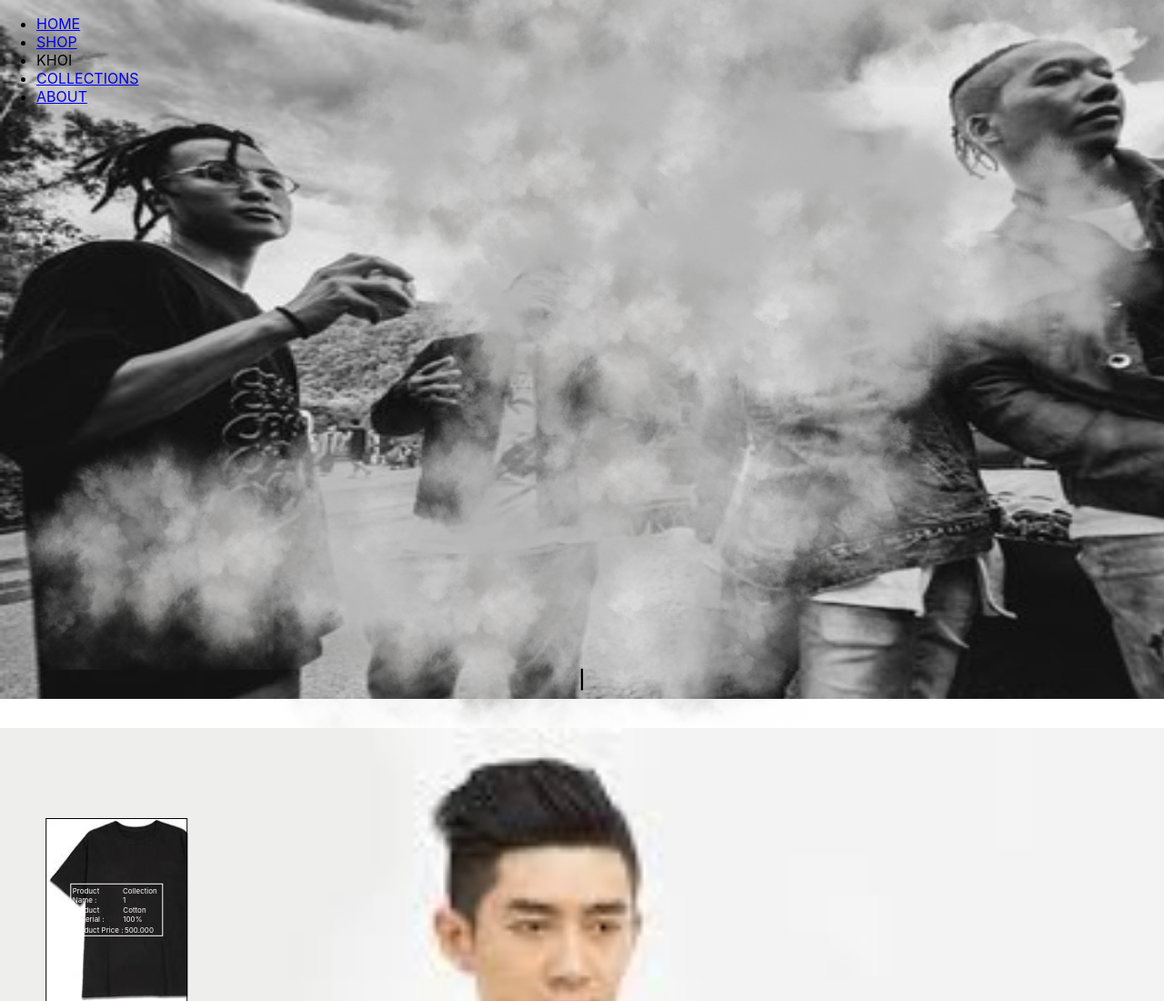
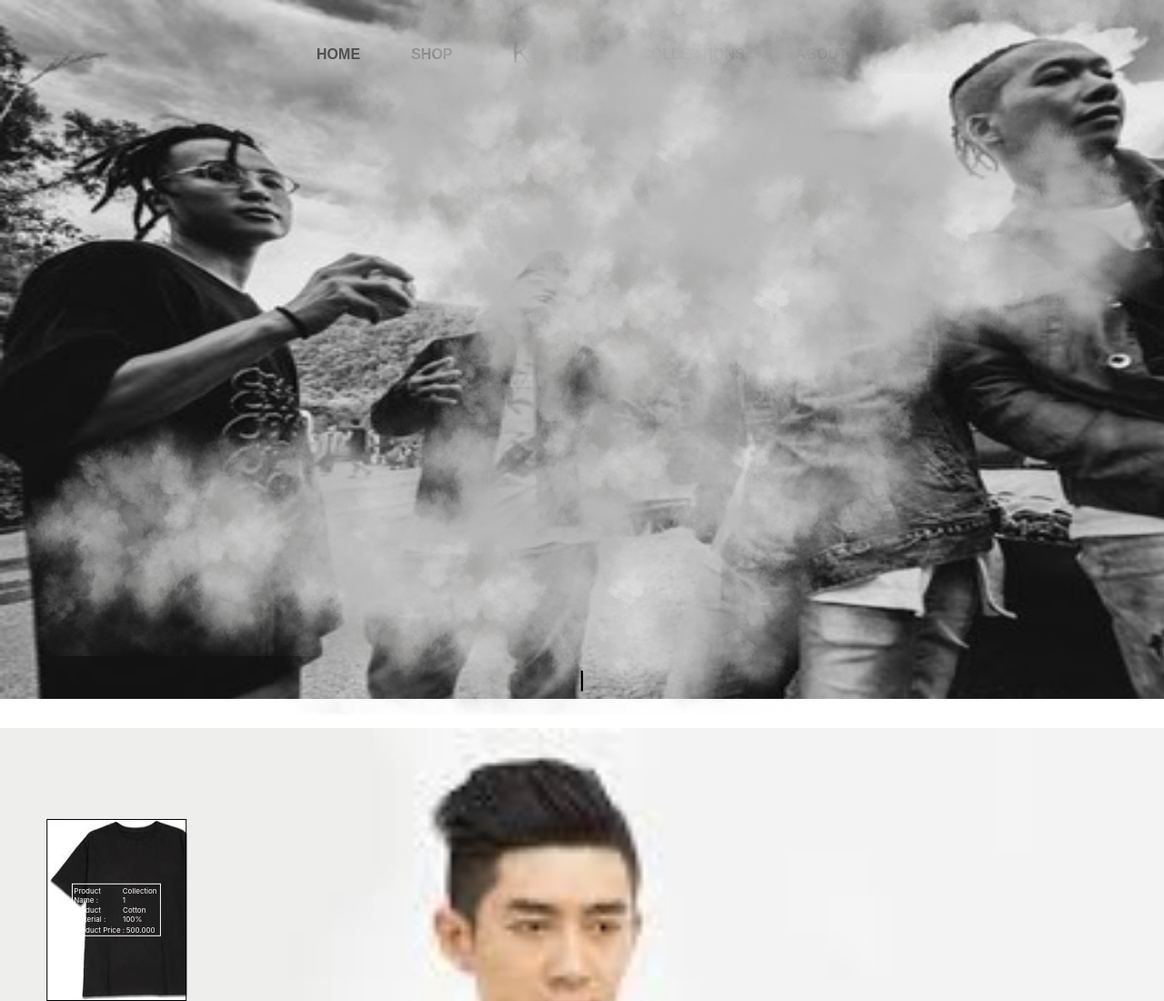
Before and after one commit to hoainho/SmokeStore, a React (Create React App) app in the folder khoistore/: page / in a window 1280 px wide. Shown: the top 1100 px of the page at 91% size. Built offline with nearby package versions, Linux system fonts and the light colour scheme.

Commit message:
css for collection

```diff
--- a/khoistore/public/css/style.css
+++ b/khoistore/public/css/style.css
@@ -1,54 +1,73 @@
-.Collection {
-  width: 100vw;
-  height: 100vh;
-  background-image: url(../../../image/photomodel.jpg);
-  background-size: cover;
-  background-repeat: no-repeat; }
-  .Collection-item {
-    position: relative;
-    width: 12%;
-    height: 25%;
-    left: 10%;
-    top: 25%;
-    transform: translate(-50%, -50%);
-    background-image: url(../../../image/product.jpg);
-    background-size: cover;
-    background-repeat: no-repeat;
-    border: 1px solid; }
-    .Collection-item_introduce {
+* {
+  margin: 0;
+  padding: 0;
+  box-sizing: border-box; }
+
+.navbar {
+  position: relative; }
+  .navbar-list {
+    list-style-type: none;
+    display: flex;
+    margin: 0 25%;
+    padding: 2rem 0;
+    align-items: center; }
+  .navbar-item {
+    padding: .5rem;
+    margin: 0 1rem;
+    flex-grow: 1;
+    text-align: center;
+    justify-items: center; }
+    .navbar-item--logo {
       position: relative;
-      width: 65%;
-      height: auto;
-      border: 1px solid;
-      left: 50%;
-      top: 50%;
-      transform: translate(-50%, -50%);
-      color: white; }
-      .Collection-item_introduce__name {
-        display: flex;
-        flex-direction: row;
-        margin: .1rem 0;
-        font-size: .5rem;
-        padding: 0 .1rem; }
-        .Collection-item_introduce__name___content {
-          padding: 0 .1rem; }
-      .Collection-item_introduce__material {
-        display: flex;
-        flex-direction: row;
-        margin: .1rem 0;
-        padding: 0 .1rem;
-        font-size: .5rem; }
-        .Collection-item_introduce__material___content {
-          padding: 0 .1rem; }
-      .Collection-item_introduce__price {
-        display: flex;
-        flex-direction: row;
-        margin: .1rem 0;
-        padding: 0 .1rem;
-        font-size: .5rem; }
-        .Collection-item_introduce__price___content {
-          padding: 0 .1rem; }
-frames AI {
+      flex-grow: 3;
+      display: flex;
+      justify-content: center;
+      align-items: center; }
+      .navbar-item--logo_mix {
+        position: relative;
+        font-family: fantasy;
+        font-size: 2rem;
+        color: #383838;
+        transition: all .2s ease-in-out .3s; }
+        .navbar-item--logo_mix__1 {
+          animation: AK 7.5s infinite; }
+        .navbar-item--logo_mix__2 {
+          animation: AHO 7.5s infinite; }
+        .navbar-item--logo_mix__3 {
+          animation: AHO 7.5s infinite; }
+        .navbar-item--logo_mix__4 {
+          animation: AI 7.5s infinite; }
+  .navbar-link {
+    text-decoration: none;
+    font-weight: 800;
+    font-family: fantasy;
+    color: #505050; }
+
+@keyframes AK {
+  0% {
+    left: 11%; }
+  25% {
+    left: 0%; }
+  50% {
+    left: 11%; }
+  75% {
+    left: 0%; }
+  100% {
+    left: 11%; } }
+
+@keyframes AHO {
+  0% {
+    color: transparent; }
+  25% {
+    color: #505050; }
+  50% {
+    color: transparent; }
+  75% {
+    color: #505050; }
+  100% {
+    color: transparent; } }
+
+@keyframes AI {
   0% {
     right: 11%; }
   25% {
--- a/khoistore/src/components/home/Collection/CollectionItem.js
+++ b/khoistore/src/components/home/Collection/CollectionItem.js
@@ -16,9 +16,6 @@ export default function CollectionItem() {
                   <span className="Collection-item_introduce__price___content"> 500.000 </span>
                 </div>
            </div>
-          {/* <div className="Collection-monument">
-              <img src="../../../image/photomodel.jpg" class="img-responsive" alt="photomodel" />
-          </div> */}
        </div>
   );
 }
```
